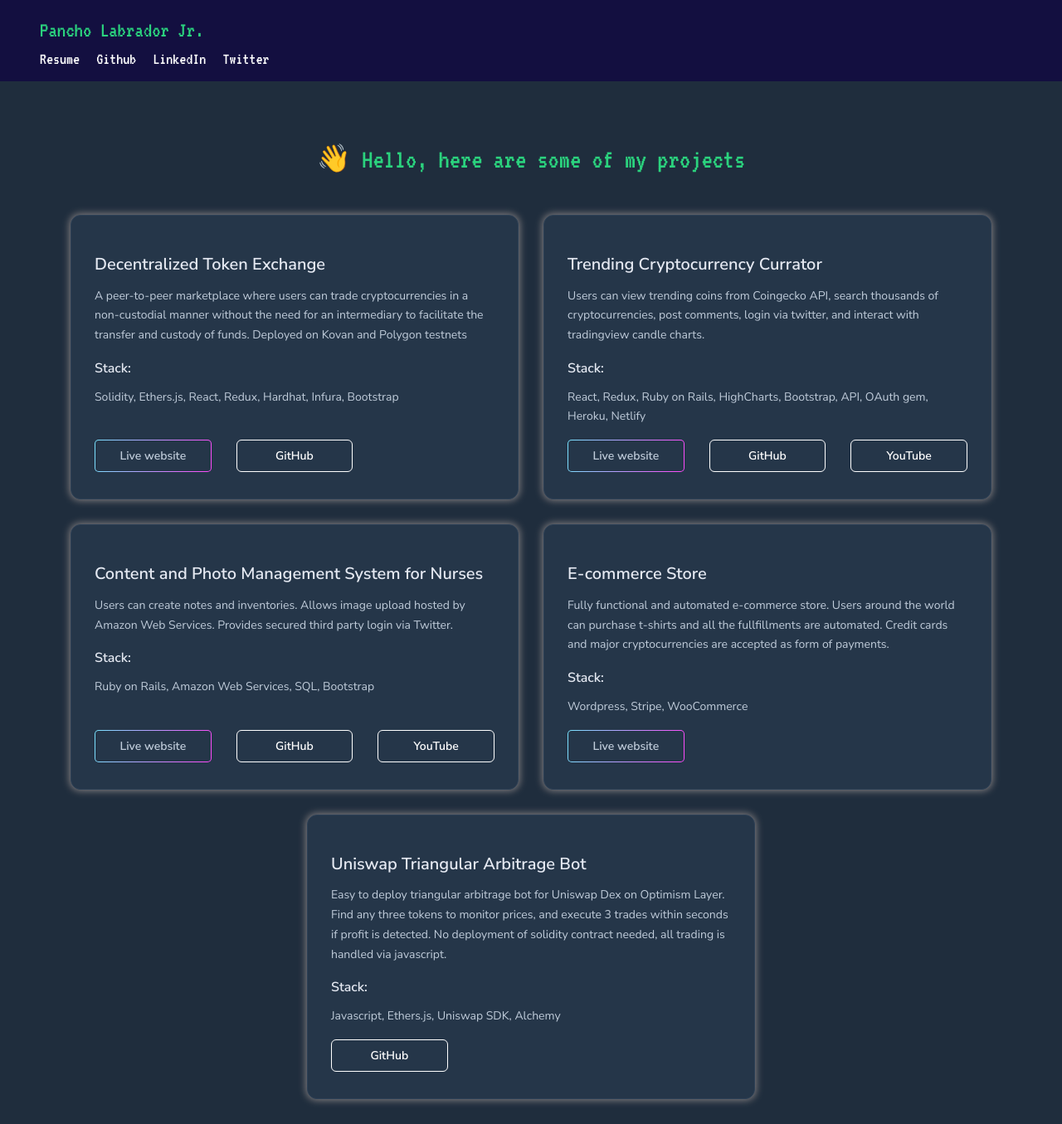
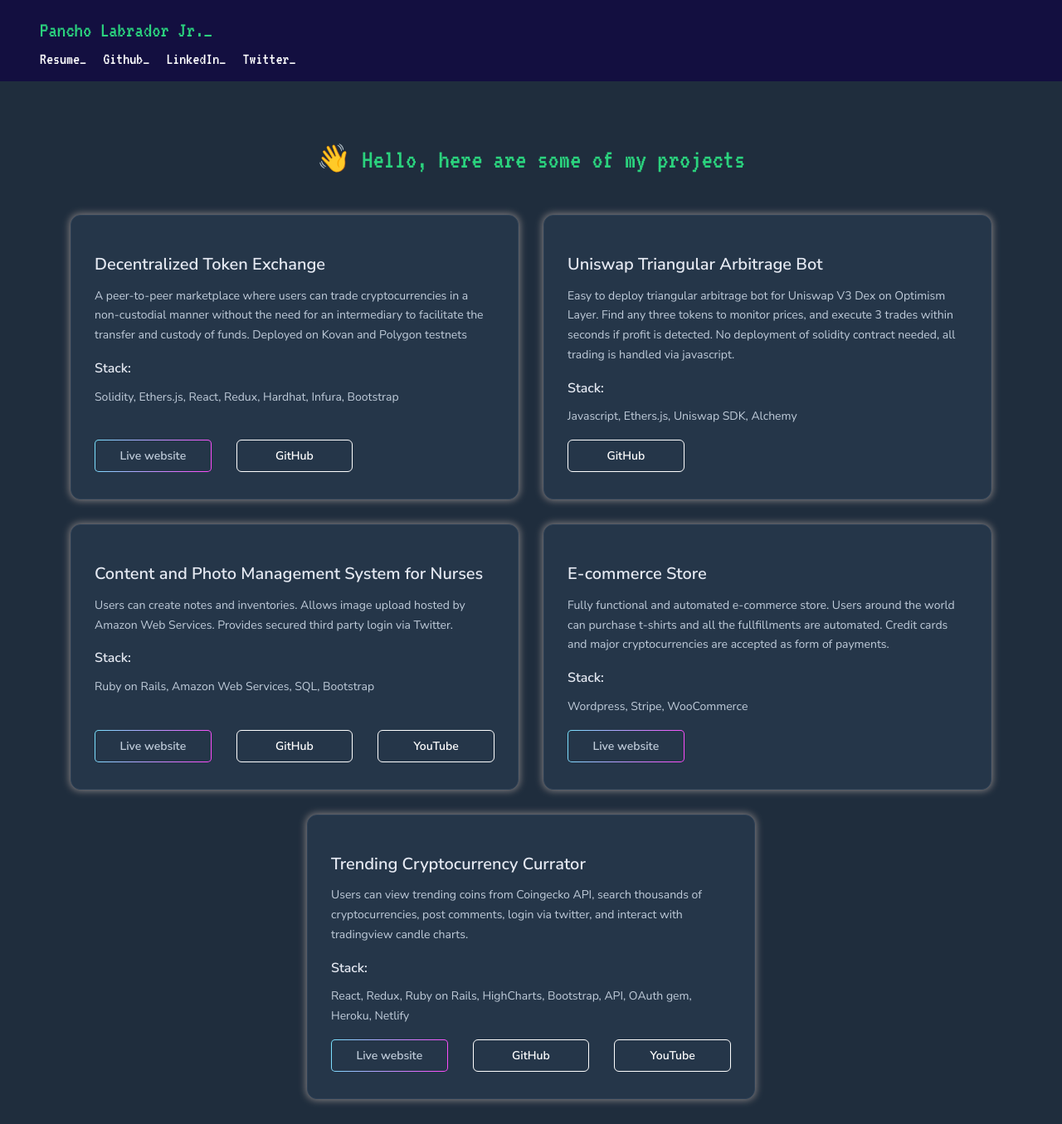
Before and after one commit to plabradorjr/pancho-dot-lol, a React (Create React App) app: page / in a window 1280 px wide. Shown: the whole page at 83% size. Built offline with nearby package versions, Linux system fonts and the light colour scheme.

Commit message:
rearranged card

```diff
--- a/src/components/Navbar.js
+++ b/src/components/Navbar.js
@@ -12,28 +12,28 @@ const Navbar = () => {
       <div>
         <Link to="/">
           {" "}
-          <h4 id="nav-text">Pancho Labrador Jr.</h4>{" "}
+          <h4 id="nav-text">Pancho Labrador Jr._</h4>{" "}
         </Link>
         <Link to="/resume">
           {" "}
-          <span id="_nav-link">Resume</span>{" "}
+          <span id="_nav-link">Resume_</span>{" "}
         </Link>
         <a
           href="https://github.com/plabradorjr"
           target="_blank"
           rel="noreferrer"
         >
-          <span id="_nav-link">Github</span>{" "}
+          <span id="_nav-link">Github_</span>{" "}
         </a>
         <a
           href="https://www.linkedin.com/in/plabrador/"
           target="_blank"
           rel="noreferrer"
         >
-          <span id="_nav-link">LinkedIn</span>{" "}
+          <span id="_nav-link">LinkedIn_</span>{" "}
         </a>
         <a href="https://twitter.com/0xSer" target="_blank" rel="noreferrer">
-          <span id="_nav-link">Twitter</span>{" "}
+          <span id="_nav-link">Twitter_</span>{" "}
         </a>
       </div>
     </nav>
--- a/src/pages/Portfolio.js
+++ b/src/pages/Portfolio.js
@@ -38,18 +38,15 @@ export default class Portfolio extends Component {
             />
 
             <Card
-              title="Trending Cryptocurrency Currator"
-              description="Users can view trending coins from Coingecko API,
-                            search thousands of cryptocurrencies,
-                            post comments, login via twitter, and interact with
-                            tradingview candle charts."
-              website={"https://app.shill.lol"}
-              github={"https://github.com/plabradorjr/shill_v0.2"}
-              stack="React, Redux, Ruby on Rails, HighCharts, Bootstrap,
-                            API, OAuth gem, Heroku, Netlify"
-              // image={portfolio2}
-              youtube="https://youtu.be/B1-YHROsui8"
-            />
+              title="Uniswap Triangular Arbitrage Bot"
+              description="Easy to deploy triangular arbitrage bot for Uniswap V3 Dex on
+              Optimism Layer. Find any three tokens to monitor prices, and execute
+              3 trades within seconds if profit is detected.
+              No deployment of solidity contract needed, all trading is handled
+              via javascript."
+              stack={"Javascript, Ethers.js, Uniswap SDK, Alchemy"}
+              github="https://github.com/plabradorjr/wethSnxOpArb"
+            ></Card>
 
             <Card
               title="Content and Photo Management System for Nurses"
@@ -76,15 +73,18 @@ export default class Portfolio extends Component {
           </div>
           <div className="row justify-content-center">
             <Card
-              title="Uniswap Triangular Arbitrage Bot"
-              description="Easy to deploy triangular arbitrage bot for Uniswap Dex on
-              Optimism Layer. Find any three tokens to monitor prices, and execute
-              3 trades within seconds if profit is detected.
-              No deployment of solidity contract needed, all trading is handled
-              via javascript."
-              stack={"Javascript, Ethers.js, Uniswap SDK, Alchemy"}
-              github="https://github.com/plabradorjr/wethSnxOpArb"
-            ></Card>
+              title="Trending Cryptocurrency Currator"
+              description="Users can view trending coins from Coingecko API,
+                            search thousands of cryptocurrencies,
+                            post comments, login via twitter, and interact with
+                            tradingview candle charts."
+              website={"https://app.shill.lol"}
+              github={"https://github.com/plabradorjr/shill_v0.2"}
+              stack="React, Redux, Ruby on Rails, HighCharts, Bootstrap,
+                            API, OAuth gem, Heroku, Netlify"
+              // image={portfolio2}
+              youtube="https://youtu.be/B1-YHROsui8"
+            />
           </div>
         </div>
       </>
```
